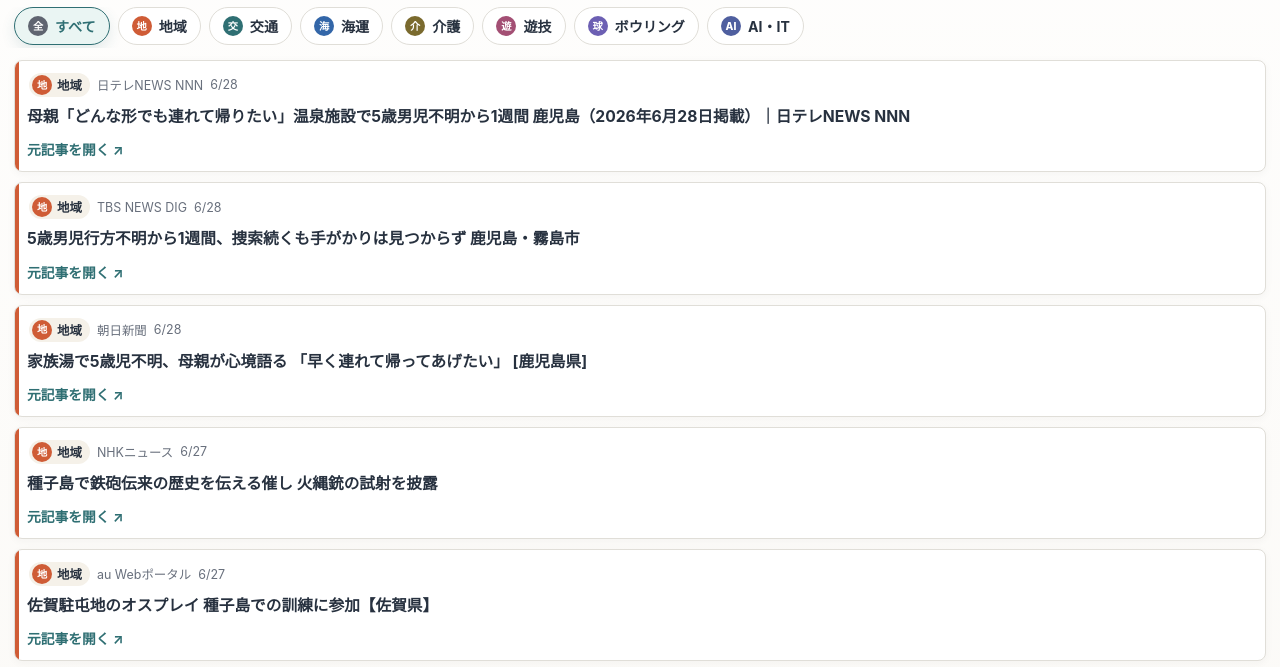
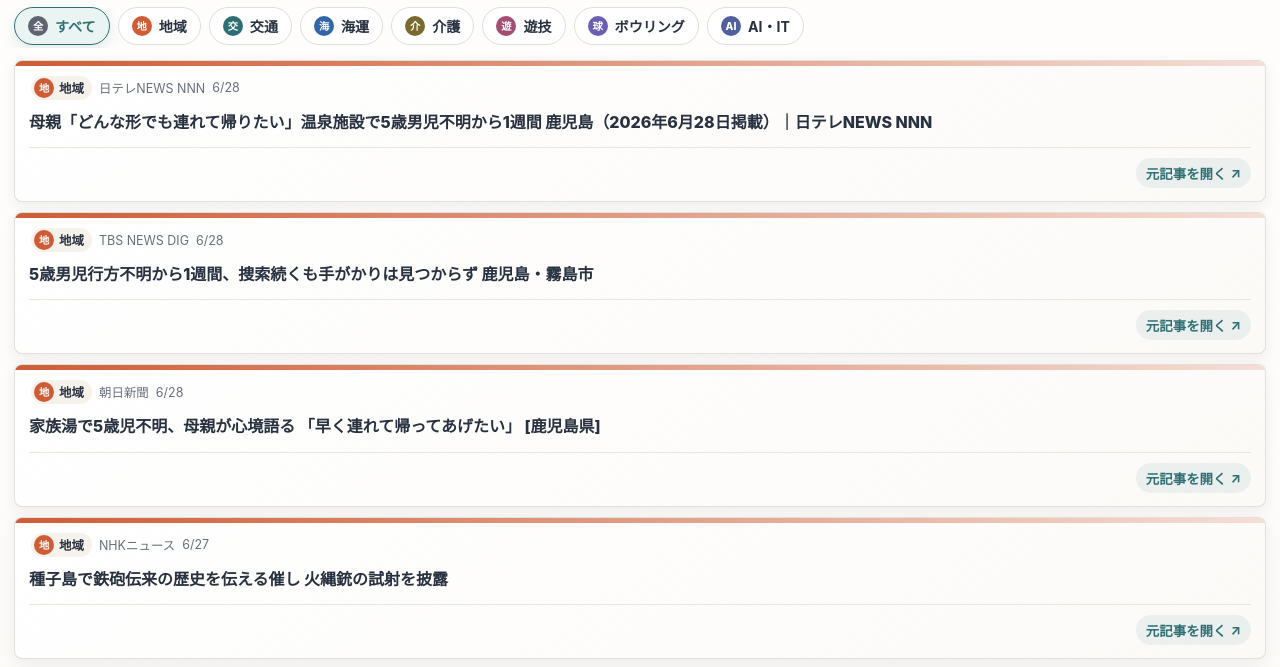
Before and after one commit to karihaji/sharepoint-news-feed, a website with bundled scripts: page compact/index.html in a window 1280 px wide. Shown: the part 64-731 px from the top of the page. Built offline with nearby package versions, Linux system fonts and the light colour scheme.

Commit message:
Enhance news card visuals

```diff
--- a/compact/compact.css
+++ b/compact/compact.css
@@ -7,16 +7,25 @@
   --muted: #69707d;
   --accent: #2f6f73;
   --accent-soft: #eaf5f3;
-  --shadow: 0 10px 24px rgba(39, 49, 63, 0.09);
+  --shadow: 0 14px 32px rgba(39, 49, 63, 0.13);
+  --shadow-soft: 0 4px 14px rgba(39, 49, 63, 0.07);
   --local: #cf5c36;
+  --local-soft: #f5ded5;
   --transport: #2f6f73;
+  --transport-soft: #dbecea;
   --shipping: #3366a8;
+  --shipping-soft: #dbe6f6;
   --care: #7a6a2e;
+  --care-soft: #eee8cf;
   --pachinko: #a34f74;
+  --pachinko-soft: #f0d8e2;
   --bowling: #6c5fb3;
+  --bowling-soft: #e4e0f4;
   --sns: #2f7d52;
   --ai-it: #4f5f9f;
+  --ai-it-soft: #e0e4f2;
   --all: #5f6470;
+  --all-soft: #e2e3e6;
   font-family: "Yu Gothic UI", "Meiryo", -apple-system, BlinkMacSystemFont, "Segoe UI", sans-serif;
 }
 
@@ -169,59 +178,62 @@ h1 {
 .news-card {
   position: relative;
   overflow: hidden;
-  border: 1px solid var(--line);
+  border: 1px solid rgba(224, 222, 216, 0.92);
   border-radius: 8px;
-  background: var(--panel);
-  padding: 12px;
-  box-shadow: 0 2px 8px rgba(39, 49, 63, 0.04);
-  transition: transform 180ms ease, box-shadow 180ms ease, border-color 180ms ease;
+  background:
+    linear-gradient(145deg, rgba(255, 255, 255, 0.98), rgba(250, 248, 244, 0.7)),
+    var(--panel);
+  padding: 15px 14px 13px;
+  box-shadow: var(--shadow-soft);
+  isolation: isolate;
+  transition: transform 190ms ease, box-shadow 190ms ease, border-color 190ms ease, background-color 190ms ease;
 }
 
 .news-card::before {
+  display: none;
+}
+
+.news-accent {
   position: absolute;
-  inset: 0 auto 0 0;
-  width: 4px;
-  background: var(--all);
+  inset: 0 0 auto;
+  height: 5px;
+  background: linear-gradient(90deg, var(--all), var(--all-soft));
   content: "";
 }
 
-.news-card[data-category="local"]::before {
-  background: var(--local);
+.news-card[data-category="local"] .news-accent {
+  background: linear-gradient(90deg, var(--local), var(--local-soft));
 }
 
-.news-card[data-category="transport"]::before {
-  background: var(--transport);
+.news-card[data-category="transport"] .news-accent {
+  background: linear-gradient(90deg, var(--transport), var(--transport-soft));
 }
 
-.news-card[data-category="shipping"]::before {
-  background: var(--shipping);
+.news-card[data-category="shipping"] .news-accent {
+  background: linear-gradient(90deg, var(--shipping), var(--shipping-soft));
 }
 
-.news-card[data-category="care"]::before {
-  background: var(--care);
+.news-card[data-category="care"] .news-accent {
+  background: linear-gradient(90deg, var(--care), var(--care-soft));
 }
 
-.news-card[data-category="pachinko"]::before {
-  background: var(--pachinko);
+.news-card[data-category="pachinko"] .news-accent {
+  background: linear-gradient(90deg, var(--pachinko), var(--pachinko-soft));
 }
 
-.news-card[data-category="bowling"]::before {
-  background: var(--bowling);
+.news-card[data-category="bowling"] .news-accent {
+  background: linear-gradient(90deg, var(--bowling), var(--bowling-soft));
 }
 
-.news-card[data-category="sns"]::before {
-  background: var(--sns);
-}
-
-.news-card[data-category="ai_it"]::before {
-  background: var(--ai-it);
+.news-card[data-category="ai_it"] .news-accent {
+  background: linear-gradient(90deg, var(--ai-it), var(--ai-it-soft));
 }
 
 .news-card:hover,
 .news-card:focus-within {
   border-color: rgba(47, 111, 115, 0.28);
   box-shadow: var(--shadow);
-  transform: translateY(-3px);
+  transform: translateY(-4px);
 }
 
 .news-meta {
@@ -229,7 +241,7 @@ h1 {
   align-items: center;
   flex-wrap: wrap;
   gap: 7px;
-  margin-bottom: 8px;
+  margin-bottom: 10px;
   padding-left: 2px;
   color: var(--muted);
   font-size: 0.78rem;
@@ -240,7 +252,7 @@ h1 {
   align-items: center;
   gap: 5px;
   border-radius: 999px;
-  background: #f5f1e9;
+  background: rgba(245, 241, 233, 0.9);
   color: var(--text);
   font-weight: 700;
   padding: 2px 8px 2px 3px;
@@ -248,12 +260,20 @@ h1 {
 
 .news-title {
   display: -webkit-box;
-  margin: 0 0 10px;
+  margin: 0 0 12px;
   overflow: hidden;
   -webkit-box-orient: vertical;
   -webkit-line-clamp: 3;
-  font-size: 0.98rem;
-  line-height: 1.55;
+  font-size: 1rem;
+  font-weight: 800;
+  line-height: 1.58;
+}
+
+.news-footer {
+  display: flex;
+  justify-content: flex-end;
+  border-top: 1px solid rgba(224, 222, 216, 0.72);
+  padding-top: 10px;
 }
 
 .news-link,
@@ -264,7 +284,20 @@ h1 {
 }
 
 .news-link {
-  font-size: 0.86rem;
+  display: inline-flex;
+  align-items: center;
+  gap: 4px;
+  border-radius: 999px;
+  background: rgba(47, 111, 115, 0.08);
+  font-size: 0.84rem;
+  padding: 5px 10px;
+  transition: background-color 160ms ease, color 160ms ease, transform 160ms ease;
+}
+
+.news-link:hover {
+  background: rgba(47, 111, 115, 0.14);
+  color: #1f5558;
+  transform: translateX(2px);
 }
 
 .more-link {
--- a/list/list.css
+++ b/list/list.css
@@ -8,16 +8,25 @@
   --accent: #2f6f73;
   --accent-soft: #eaf5f3;
   --warm: #8a4b2f;
-  --shadow: 0 12px 28px rgba(39, 49, 63, 0.1);
+  --shadow: 0 16px 34px rgba(39, 49, 63, 0.13);
+  --shadow-soft: 0 4px 14px rgba(39, 49, 63, 0.07);
   --local: #cf5c36;
+  --local-soft: #f5ded5;
   --transport: #2f6f73;
+  --transport-soft: #dbecea;
   --shipping: #3366a8;
+  --shipping-soft: #dbe6f6;
   --care: #7a6a2e;
+  --care-soft: #eee8cf;
   --pachinko: #a34f74;
+  --pachinko-soft: #f0d8e2;
   --bowling: #6c5fb3;
+  --bowling-soft: #e4e0f4;
   --sns: #2f7d52;
   --ai-it: #4f5f9f;
+  --ai-it-soft: #e0e4f2;
   --all: #5f6470;
+  --all-soft: #e2e3e6;
   font-family: "Yu Gothic UI", "Meiryo", -apple-system, BlinkMacSystemFont, "Segoe UI", sans-serif;
 }
 
@@ -168,52 +177,55 @@ h1 {
 .news-card {
   position: relative;
   overflow: hidden;
-  border: 1px solid var(--line);
+  border: 1px solid rgba(224, 222, 216, 0.92);
   border-radius: 8px;
-  background: var(--panel);
-  padding: 14px;
-  box-shadow: 0 2px 8px rgba(39, 49, 63, 0.04);
-  transition: transform 180ms ease, box-shadow 180ms ease, border-color 180ms ease;
+  background:
+    linear-gradient(145deg, rgba(255, 255, 255, 0.98), rgba(250, 248, 244, 0.72)),
+    var(--panel);
+  padding: 17px 16px 15px;
+  box-shadow: var(--shadow-soft);
+  isolation: isolate;
+  transition: transform 190ms ease, box-shadow 190ms ease, border-color 190ms ease, background-color 190ms ease;
 }
 
 .news-card::before {
+  display: none;
+}
+
+.news-accent {
   position: absolute;
-  inset: 0 auto 0 0;
-  width: 4px;
-  background: var(--all);
+  inset: 0 0 auto;
+  height: 5px;
+  background: linear-gradient(90deg, var(--all), var(--all-soft));
   content: "";
 }
 
-.news-card[data-category="local"]::before {
-  background: var(--local);
+.news-card[data-category="local"] .news-accent {
+  background: linear-gradient(90deg, var(--local), var(--local-soft));
 }
 
-.news-card[data-category="transport"]::before {
-  background: var(--transport);
+.news-card[data-category="transport"] .news-accent {
+  background: linear-gradient(90deg, var(--transport), var(--transport-soft));
 }
 
-.news-card[data-category="shipping"]::before {
-  background: var(--shipping);
+.news-card[data-category="shipping"] .news-accent {
+  background: linear-gradient(90deg, var(--shipping), var(--shipping-soft));
 }
 
-.news-card[data-category="care"]::before {
-  background: var(--care);
+.news-card[data-category="care"] .news-accent {
+  background: linear-gradient(90deg, var(--care), var(--care-soft));
 }
 
-.news-card[data-category="pachinko"]::before {
-  background: var(--pachinko);
+.news-card[data-category="pachinko"] .news-accent {
+  background: linear-gradient(90deg, var(--pachinko), var(--pachinko-soft));
 }
 
-.news-card[data-category="bowling"]::before {
-  background: var(--bowling);
+.news-card[data-category="bowling"] .news-accent {
+  background: linear-gradient(90deg, var(--bowling), var(--bowling-soft));
 }
 
-.news-card[data-category="sns"]::before {
-  background: var(--sns);
-}
-
-.news-card[data-category="ai_it"]::before {
-  background: var(--ai-it);
+.news-card[data-category="ai_it"] .news-accent {
+  background: linear-gradient(90deg, var(--ai-it), var(--ai-it-soft));
 }
 
 .news-card:hover,
@@ -228,7 +240,7 @@ h1 {
   align-items: center;
   flex-wrap: wrap;
   gap: 8px;
-  margin-bottom: 9px;
+  margin-bottom: 11px;
   padding-left: 2px;
   color: var(--muted);
   font-size: 0.8rem;
@@ -239,7 +251,7 @@ h1 {
   align-items: center;
   gap: 5px;
   border-radius: 999px;
-  background: #f5f1e9;
+  background: rgba(245, 241, 233, 0.9);
   color: var(--text);
   font-weight: 700;
   padding: 2px 8px 2px 3px;
@@ -251,25 +263,41 @@ h1 {
 
 .news-title {
   display: -webkit-box;
-  min-height: 3.1em;
-  margin: 0 0 12px;
+  min-height: 3.25em;
+  margin: 0 0 14px;
   overflow: hidden;
   -webkit-box-orient: vertical;
   -webkit-line-clamp: 3;
-  font-size: 1rem;
-  line-height: 1.55;
+  font-size: 1.03rem;
+  font-weight: 800;
+  line-height: 1.58;
+}
+
+.news-footer {
+  display: flex;
+  justify-content: flex-end;
+  border-top: 1px solid rgba(224, 222, 216, 0.72);
+  padding-top: 11px;
 }
 
 .news-link {
+  display: inline-flex;
+  align-items: center;
+  gap: 4px;
+  border-radius: 999px;
+  background: rgba(47, 111, 115, 0.08);
   color: var(--accent);
   font-size: 0.9rem;
   font-weight: 700;
+  padding: 6px 11px;
   text-decoration: none;
-  transition: color 160ms ease;
+  transition: background-color 160ms ease, color 160ms ease, transform 160ms ease;
 }
 
 .news-link:hover {
+  background: rgba(47, 111, 115, 0.14);
   color: #1f5558;
+  transform: translateX(2px);
 }
 
 .state-message {
--- a/shared/render.js
+++ b/shared/render.js
@@ -81,6 +81,10 @@ function createNewsCard(item, categories) {
   article.className = "news-card";
   article.dataset.category = item.category;
 
+  const accent = document.createElement("div");
+  accent.className = "news-accent";
+  accent.setAttribute("aria-hidden", "true");
+
   const meta = document.createElement("div");
   meta.className = "news-meta";
 
@@ -120,7 +124,11 @@ function createNewsCard(item, categories) {
   link.setAttribute("aria-label", `${item.title} の元記事を新しいタブで開きます`);
   link.innerHTML = "元記事を開く <span aria-hidden=\"true\">↗</span>";
 
-  article.append(meta, title, link);
+  const footer = document.createElement("div");
+  footer.className = "news-footer";
+  footer.append(link);
+
+  article.append(accent, meta, title, footer);
   return article;
 }
 
```
